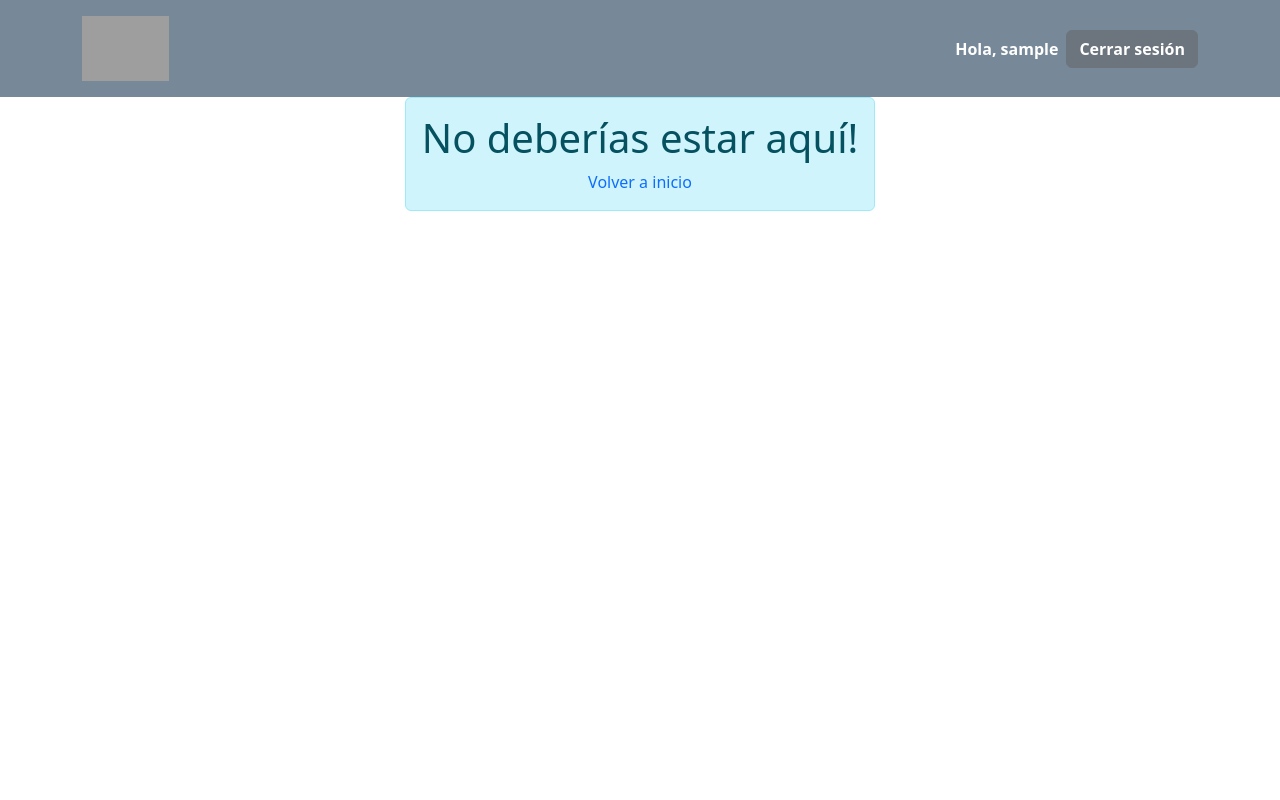
After one commit to pazbar1338/task-planner, a PHP site: page /task-planner/view/grounded_view.php in a window 1280 px wide. The commit adds this page. Run offline with PHP 8.4, Linux system fonts and the light colour scheme; the visitor is signed in with stand-in values (Sample User, id 1); grey boxes are pictures that could not be loaded.

Commit message:
Add comments, grounded_view

```diff
--- a/controller/home_controller.php
+++ b/controller/home_controller.php
@@ -12,13 +12,14 @@ if (!isset($_SESSION['userName']) || !isset($_SESSION['userId'])) {
 $userId = $_SESSION['userId'];
 
 
+//el boton de tarea completa es un formulario
 if ($_SERVER['REQUEST_METHOD'] === 'POST' && isset($_POST['taskComplete'])) {
     $taskId = $_POST['taskId'];
     markTaskComplete($conn, $taskId);
     header('Location: ' . $_SERVER['PHP_SELF']);
 }
 
-//Asigna las tareas creadas y asignadas a las variables
+//Solicita y asigna las tareas creadas y asignadas a las variables
 $createdTasks = getCreatedTasks($conn, $userId);
 $assignedTasks = getAssignedTasks($conn, $userId);
 
--- a/index.php
+++ b/index.php
@@ -1,7 +1,7 @@
 <?php
 session_start();
 
-if (isset($_SESSION['userId'])) {
+if (isset($_SESSION['userId'])) { //si el user tiene sesion activa lo redirige a home
     header('Location: ./controller/home_controller.php');
 }
 
--- a/model/user_model.php
+++ b/model/user_model.php
@@ -1,7 +1,9 @@
 <?php
 require 'dbconn.php';
 
-
+/*Funciones a la BD relacionadas con las usuarios.
+Cuando el input viene del usuario se ha utilizado prepare() por seguridad.
+Para las demas se ha utilizado query() para simplificar*/
 
 
 //comprueba si el email existe en la DB
--- /dev/null
+++ b/view/grounded_view.php
@@ -0,0 +1,29 @@
+<?php
+
+session_start();
+include './header.php';
+
+?>
+
+<!-- Traemos a esta pagina a los usuarios que intentar borrar o editar una tarea que ellos no han creado -->
+
+<!DOCTYPE html>
+<html lang="en">
+<head>
+    <meta charset="UTF-8">
+    <meta name="viewport" content="width=device-width, initial-scale=1.0">
+    <title>Intrusos</title>
+    <link href="https://cdn.jsdelivr.net/npm/bootstrap@5.3.3/dist/css/bootstrap.min.css" rel="stylesheet" integrity="sha384-QWTKZyjpPEjISv5WaRU9OFeRpok6YctnYmDr5pNlyT2bRjXh0JMhjY6hW+ALEwIH" crossorigin="anonymous">
+    <link href="http://localhost/task-planner/styles.css" rel="stylesheet">
+</head>
+<body>
+<div class="d-flex justify-content-center align-items-center">
+    <div class="text-center">
+        <div class="alert alert-info" role="alert">
+            <h1>No deberías estar aquí!</h1>
+            <a href="../index.php">Volver a inicio <a>
+        </div>
+    </div>
+</div>
+</body>
+</html>
--- a/view/home_view.php
+++ b/view/home_view.php
@@ -54,8 +54,8 @@
                             ?>
                         </td>
                         <td class="text-center align-middle">
-                            <a href="./edittask_controller.php?task_id=<?php echo $createdTask['Id']; ?>" class="btn btn-warning btn-sm">Editar</a>
-                            <a href="./deletetask_controller.php?task_id=<?php echo $createdTask['Id']; ?>" class="btn btn-danger btn-sm">Eliminar</a>
+                            <a href="./edittask_controller.php?task_id=<?php echo $createdTask['Id']; ?>" class="btn btn-warning btn-sm fw-bold">Editar</a>
+                            <a href="./deletetask_controller.php?task_id=<?php echo $createdTask['Id']; ?>" class="btn btn-danger btn-sm fw-bold">Eliminar</a>
                         </td>
                     </tr>
                 <?php } ?>
@@ -110,7 +110,7 @@
                             <?php if (!$assignedTaskRow['completed']) { ?>
                                 <form action="./home_controller.php" method="post" class="d-inline">
                                     <input type="hidden" name="taskId" value="<?php echo $assignedTaskRow['Id']; ?>">
-                                    <button type="submit" name="taskComplete" class="btn btn-success btn-sm">Tarea realizada</button>
+                                    <button type="submit" name="taskComplete" class="btn btn-success btn-sm fw-bold">Tarea realizada</button>
                                 </form>
                             <?php } ?>
                         </td>
```
Also changed, not shown: controller/deletetask_controller.php (+6 -5 lines), controller/edittask_controller.php (+13 -0 lines), model/dbconn.php (+6 -1 lines).
